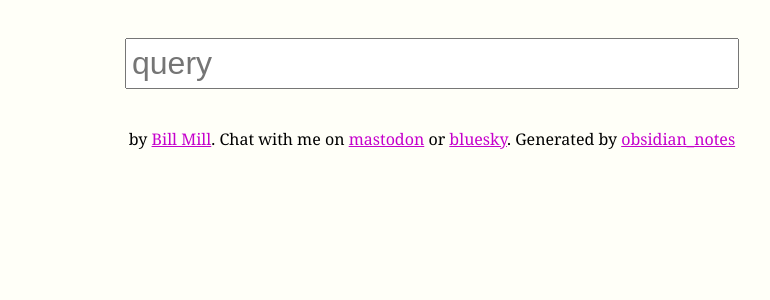
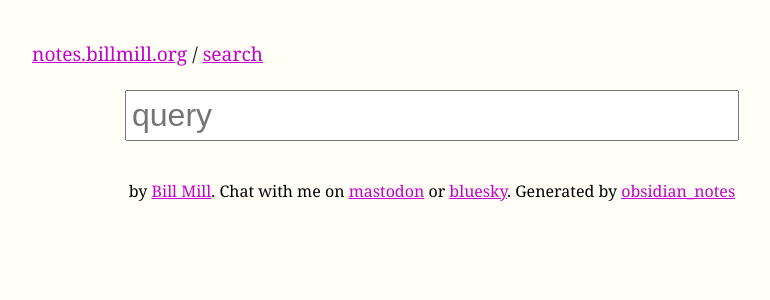
Before and after one commit to llimllib/obsidian_notes, a Python web app: template templates/search.html in a window 1280 px wide. Shown: the top 300 px of the page, without its empty margins (208-978 px from the left). Run offline with Jinja, Linux system fonts and the light colour scheme; the template is opened without the code that fills it, so the values that code supplies are empty.

Commit message:
feat: header on search page

```diff
--- a/templates/search.html
+++ b/templates/search.html
@@ -141,6 +141,9 @@
 
 <body>
   <main class="container">
+    <div class="dirlinks" style="margin-bottom: 20px">
+      <a href="/">notes.billmill.org</a> / <a href="/search">search</a>
+    </div>
     <div id="searchContainer">
       <input id="search" placeholder="query" value="" list="suggestions" autocomplete="off">
       <datalist id="suggestions"></datalist>
```
